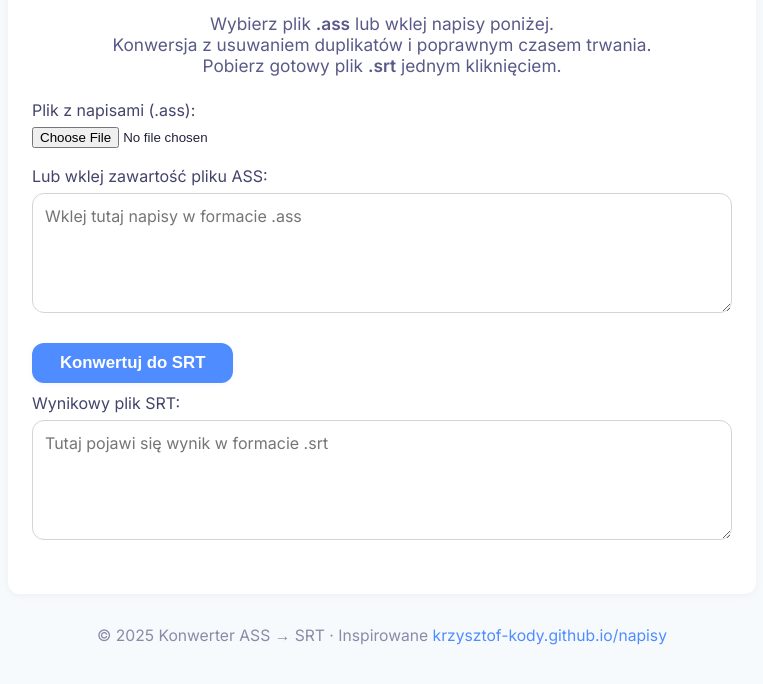
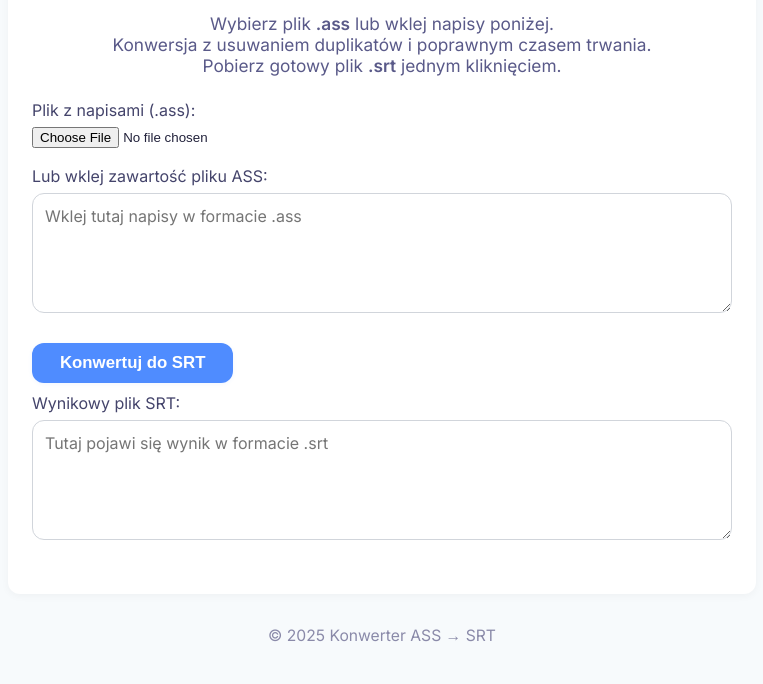
Before and after one commit to Krzysztof-kody/napisy, a plain HTML site: page ass2srt.html in a window 1280 px wide. Shown: the part 116-800 px from the top of the page, without its empty margins (258-1021 px from the left). Drawn offline with Linux system fonts and the light colour scheme.

Commit message:
Update ass2srt.html

```diff
--- a/ass2srt.html
+++ b/ass2srt.html
@@ -150,7 +150,7 @@
         </div>
     </div>
     <div class="footer">
-        &copy; 2025 Konwerter ASS &rarr; SRT &middot; Inspirowane <span style="color:#4f8cff;">krzysztof-kody.github.io/napisy</span>
+        &copy; 2025 Konwerter ASS &rarr; SRT
     </div>
     <script>
         let suggestedFileName = "napisy.srt";
```
